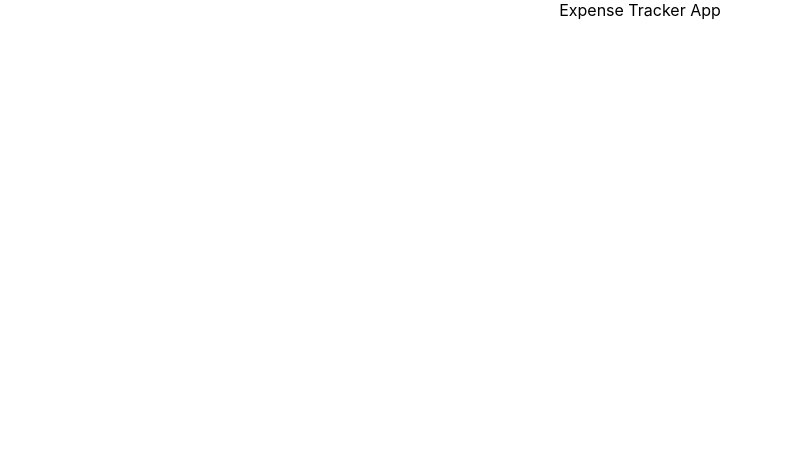
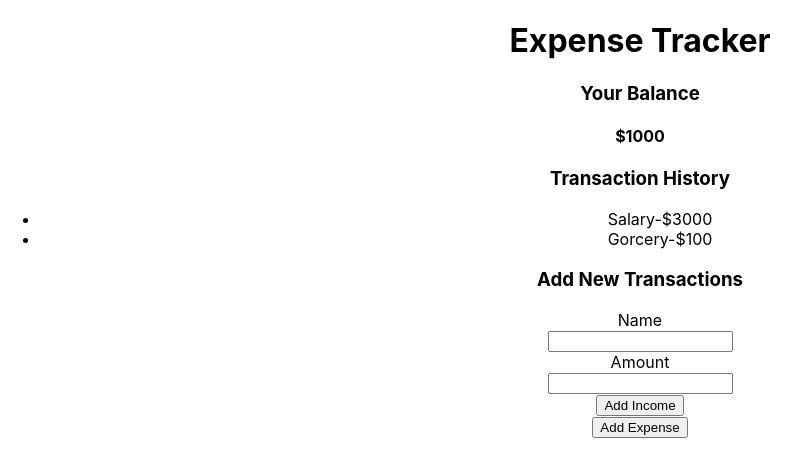
Before and after one commit to priyodas12/expense-tracker-app, a React (Create React App) app: page / in a window 1280 px wide. Shown: the top 476 px of the page, without its empty margins (0-810 px from the left). Built offline with nearby package versions, Linux system fonts and the light colour scheme.

Commit message:
added basic component

```diff
--- a/src/App.js
+++ b/src/App.js
@@ -1,9 +1,10 @@
 import './App.css';
+import ExpenseTracker from './Components/ExpenseTracker';
 
 function App() {
   return (
     <div className="App">
-      Expense Tracker App
+      <ExpenseTracker />
     </div>
   );
 }
--- /dev/null
+++ b/src/Components/Expense.js
@@ -0,0 +1,14 @@
+import React from 'react'
+
+function Expense() {
+  return (
+    <div>
+      <h3>Your Balance</h3>
+      <div className="balance">
+        <h4>$1000</h4>
+      </div>
+    </div>
+  )
+}
+
+export default Expense
--- /dev/null
+++ b/src/Components/ExpenseTracker.js
@@ -0,0 +1,17 @@
+import React from 'react'
+import Expense from './Expense'
+import TransactionForm from './TransactionForm'
+import TransactionHistory from './TransactionHistory'
+
+function ExpenseTracker() {
+  return (
+    <div>
+      <h1>Expense Tracker</h1>
+      <Expense />
+      <TransactionHistory />
+      <TransactionForm />
+    </div>
+  )
+}
+
+export default ExpenseTracker
--- /dev/null
+++ b/src/Components/TransactionForm.js
@@ -0,0 +1,31 @@
+import React from 'react'
+
+function TransactionForm() {
+  return (
+    <div>
+      <h3>Add New Transactions</h3>
+      <form>
+        <label>
+          Name
+          <div>
+            <input type='text' />
+          </div>
+        </label>
+        <label>
+          Amount
+          <div>
+            <input type='Number'></input>
+          </div>
+        </label>
+        <div>
+          <button>Add Income</button>
+        </div>
+        <div>
+          <button>Add Expense</button>
+        </div>
+      </form>
+    </div >
+  )
+}
+
+export default TransactionForm
--- /dev/null
+++ b/src/Components/TransactionHistory.js
@@ -0,0 +1,15 @@
+import React from 'react'
+
+function TransactionHistory() {
+  return (
+    <div>
+      <h3>Transaction History</h3>
+      <ul>
+        <li>Salary-$3000</li>
+        <li>Gorcery-$100</li>
+      </ul>
+    </div>
+  )
+}
+
+export default TransactionHistory
```
